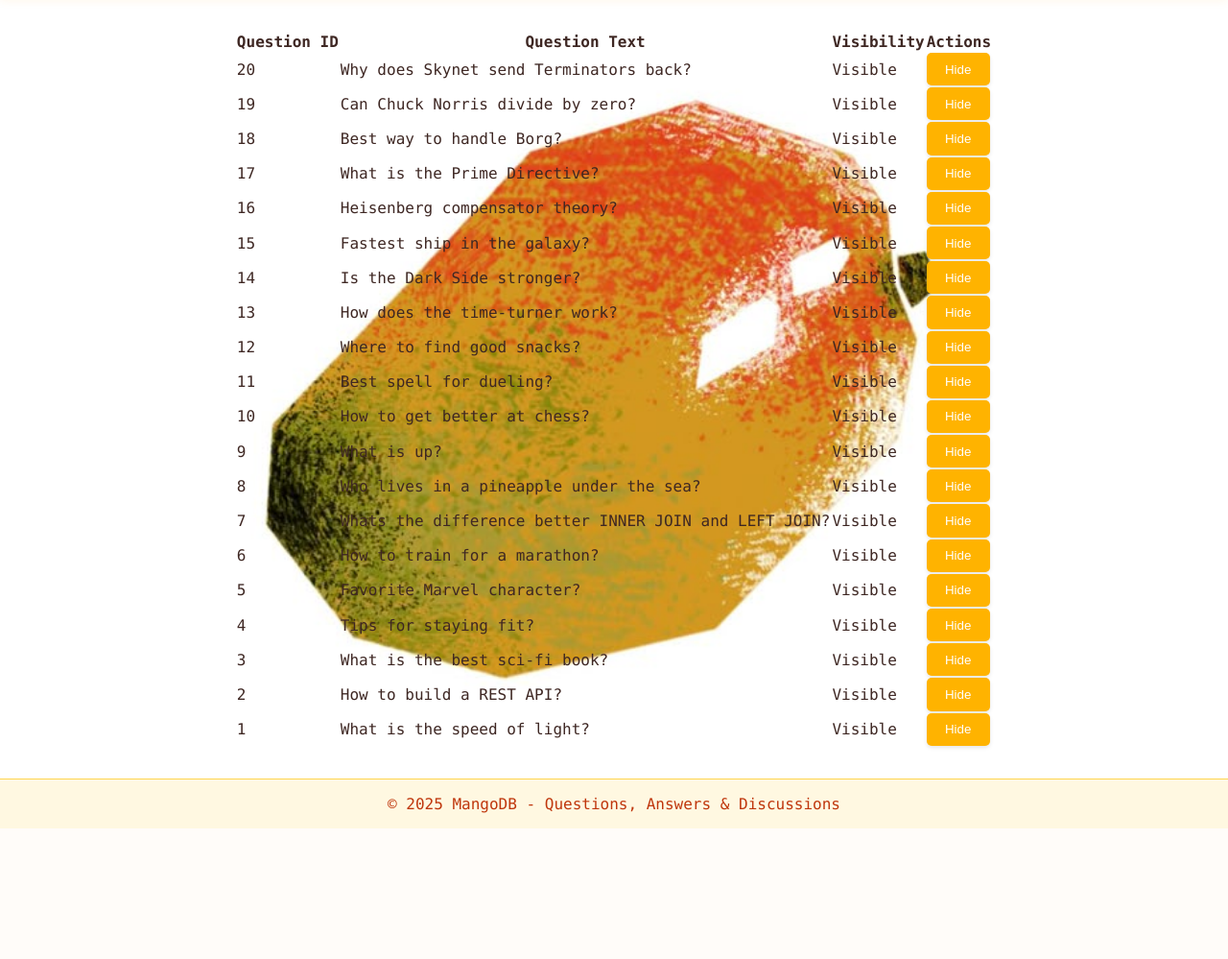
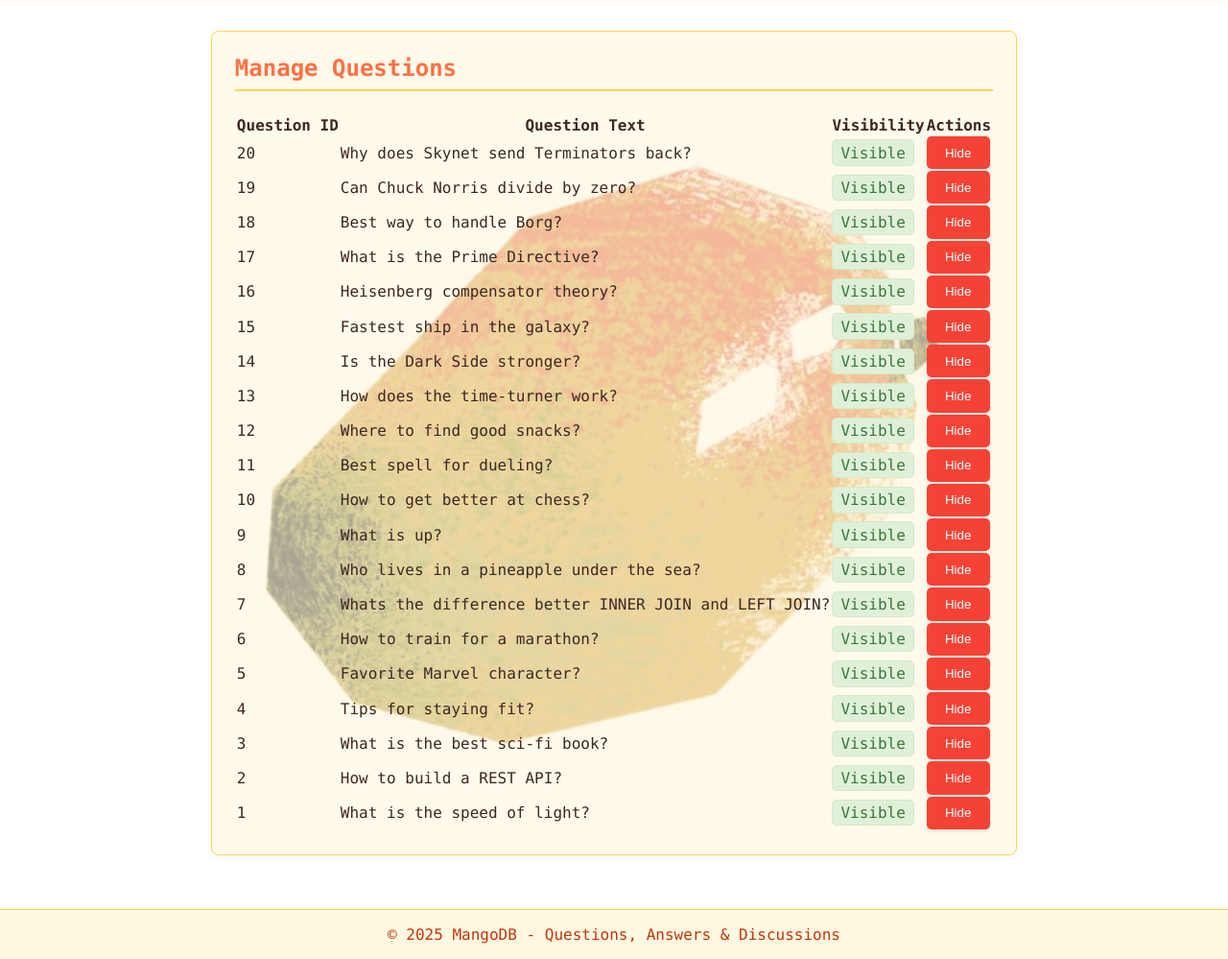
Before and after one commit to Techdude01/MangoDB, a Flask app: page /admin_dashboard in a window 1280 px wide. Shown: the part 51-1050 px from the top of the page at 96% size. Before the commit the page ends 914 px from the top, so only its background shows below. Run offline with Flask 3, Linux system fonts and the light colour scheme; a user stored in the database is signed in; data comes from the database, SQL or seed files in the repository.

Commit message:
whadahellCSS

```diff
--- a/server/templates/admin_dashboard.html
+++ b/server/templates/admin_dashboard.html
@@ -1,7 +1,11 @@
 {% extends 'base.html' %}
 
 {% block body %}
-<table class="table">
+<!-- Apply card styling to contain the table -->
+<div class="card dashboard-section">
+    <h2 class="section-heading">Manage Questions</h2>
+    <!-- Basic table structure, styling will come from general element styles or specific overrides if needed -->
+    <table>
         <thead>
             <tr>
                 <th>Question ID</th>
@@ -16,22 +20,28 @@
                 <td>{{ question.questionID }}</td>
                 <td>{{ question.questionText }}</td>
                 <td>
+                    <!-- Use alert classes for status indication -->
                     {% if question.visibility == 'visible' %}
-                <span class="badge badge-success">Visible</span>
+                    <span class="alert alert-success"
+                        style="padding: 0.2rem 0.5rem; display: inline-block; margin: 0;">Visible</span>
                     {% else %}
-                <span class="badge badge-danger">Hidden</span>
+                    <span class="alert alert-danger"
+                        style="padding: 0.2rem 0.5rem; display: inline-block; margin: 0;">Hidden</span>
                     {% endif %}
                 </td>
                 <td>
+                    <!-- Use action-btn classes -->
                     {% if question.visibility == 'visible' %}
                     <form action="{{ url_for('hide_question', question_id=question.questionID) }}" method="POST"
                         style="display:inline;">
-                    <button type="submit" class="btn btn-warning">Hide</button>
+                        <!-- Using action-btn danger for hide -->
+                        <button type="submit" class="btn action-btn danger">Hide</button>
                     </form>
                     {% else %}
                     <form action="{{ url_for('unhide_question', question_id=question.questionID) }}" method="POST"
                         style="display:inline;">
-                    <button type="submit" class="btn btn-success">Unhide</button>
+                        <!-- Using action-btn primary for unhide -->
+                        <button type="submit" class="btn action-btn primary">Unhide</button>
                     </form>
                     {% endif %}
                 </td>
@@ -39,4 +49,5 @@
             {% endfor %}
         </tbody>
     </table>
+</div>
 {% endblock %}
```
Also changed, not shown: 2 other files. Lines whose indentation alone changed are shown as unchanged.
